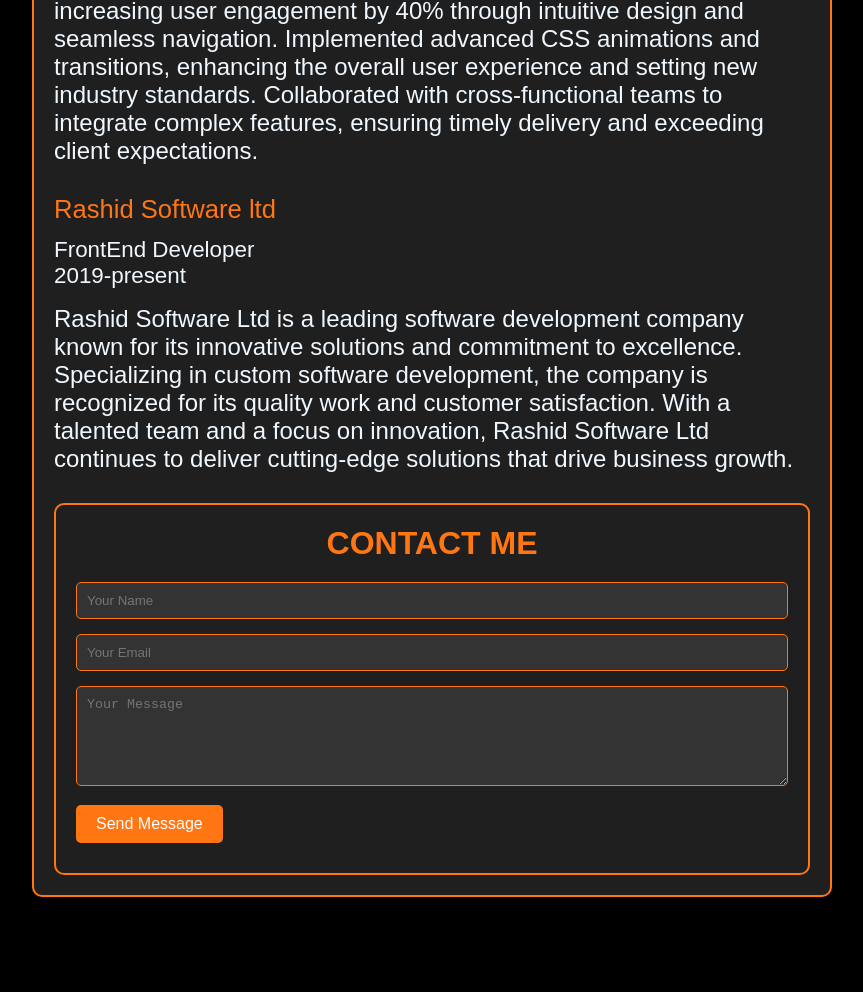
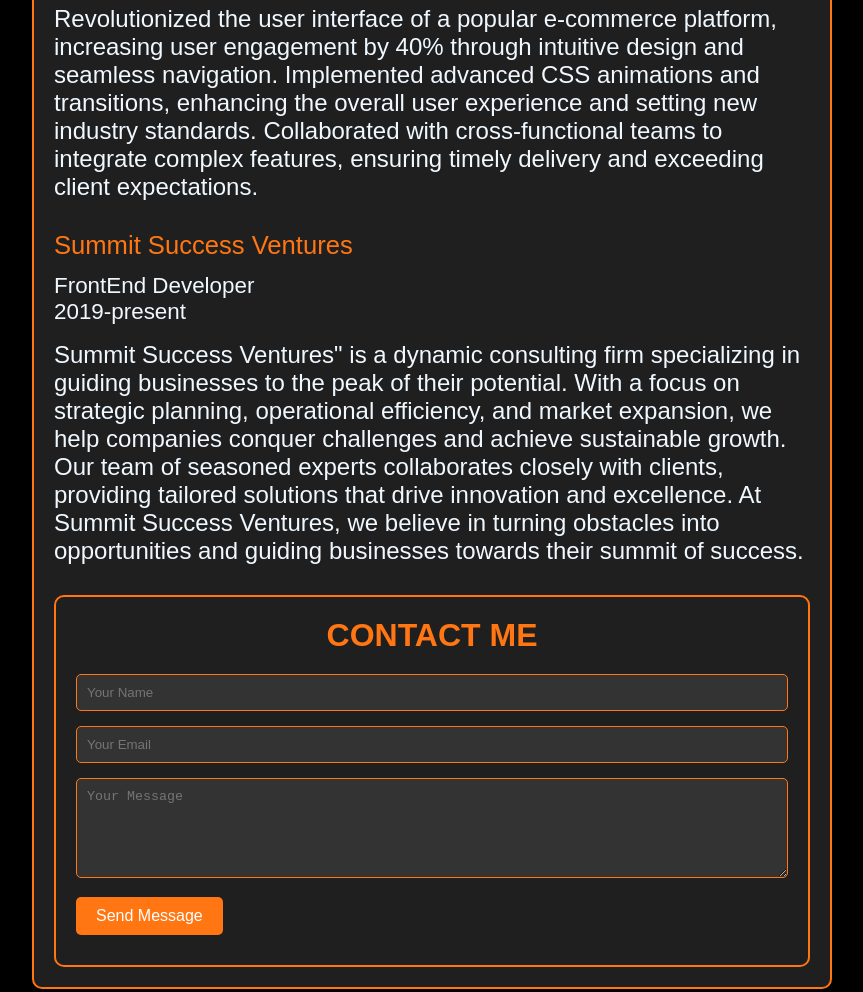
Before and after one commit to sara-kanetkar/portfolio-website, a plain HTML site: page index.html in a window 1280 px wide. Shown: the part 1834-2826 px from the top of the page, without its empty margins (208-1071 px from the left). Before the commit the page ends 2781 px from the top, so only its background shows below. Drawn offline with Linux system fonts and the light colour scheme.

Commit message:
final project push

```diff
--- a/index.html
+++ b/index.html
@@ -59,6 +59,8 @@
                     </p>
                 </div>
             </div>
+            <br>
+            <br>
             <div class="edu">
                 <h3 class="title education">Education</h3>
                 <div class="edu_item">
@@ -93,12 +95,17 @@
         </div>
         <div class="exp_item">
 
-            <h4 class="item_title">Rashid Software ltd</h4>
+            <h4 class="item_title">Summit Success Ventures</h4>
             <p class="item_subtitle">FrontEnd Developer</p>
             <p class="item_preTitle">2019-present</p>
 
             <p class="description">
-                Rashid Software Ltd is a leading software development company known for its innovative solutions and commitment to excellence. Specializing in custom software development, the company is recognized for its quality work and customer satisfaction. With a talented team and a focus on innovation, Rashid Software Ltd continues to deliver cutting-edge solutions that drive business growth.
+                Summit Success Ventures" is a dynamic consulting firm specializing in guiding businesses to the peak of their potential. With a focus on strategic planning, operational efficiency, and market expansion, we help companies conquer challenges and achieve sustainable growth. Our team of seasoned experts collaborates closely with clients, providing tailored solutions that drive innovation and excellence. At Summit Success Ventures, we believe in turning obstacles into opportunities and guiding businesses towards their summit of success.
+
+
+
+
+
             </p>
         </div>
         <div class="contact-form">
```
